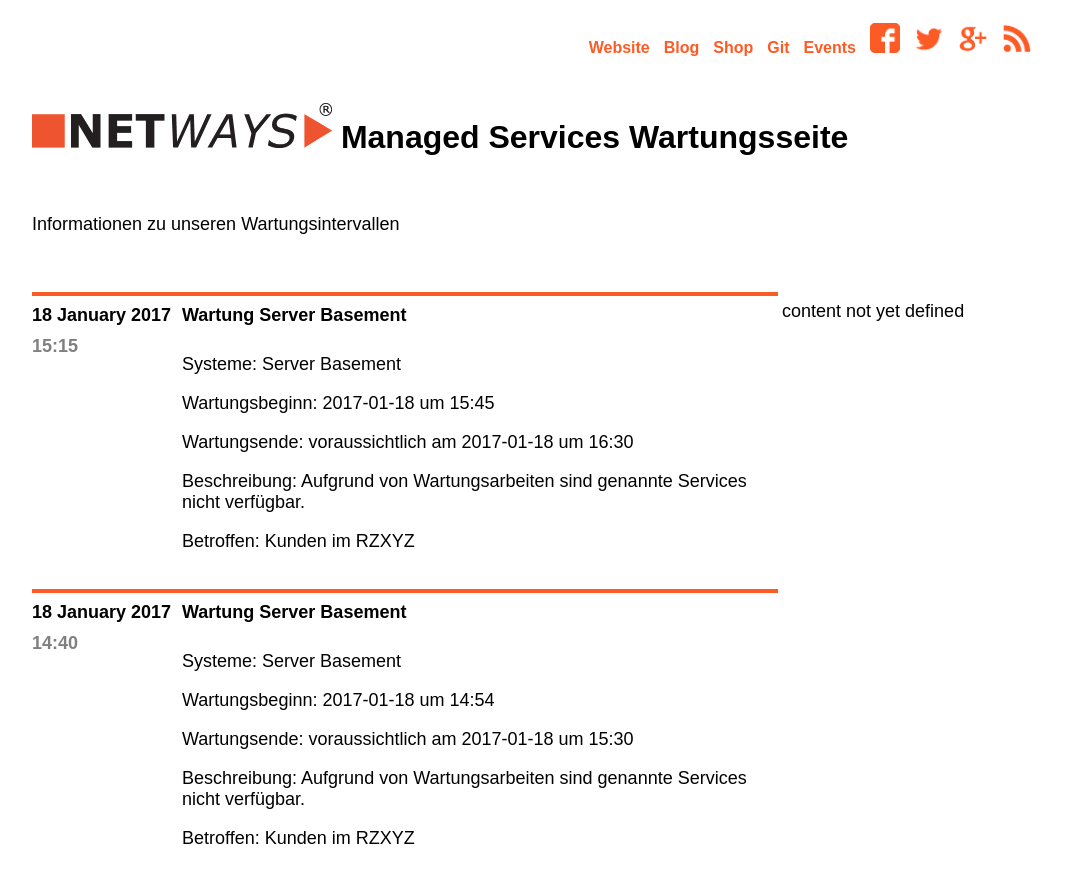
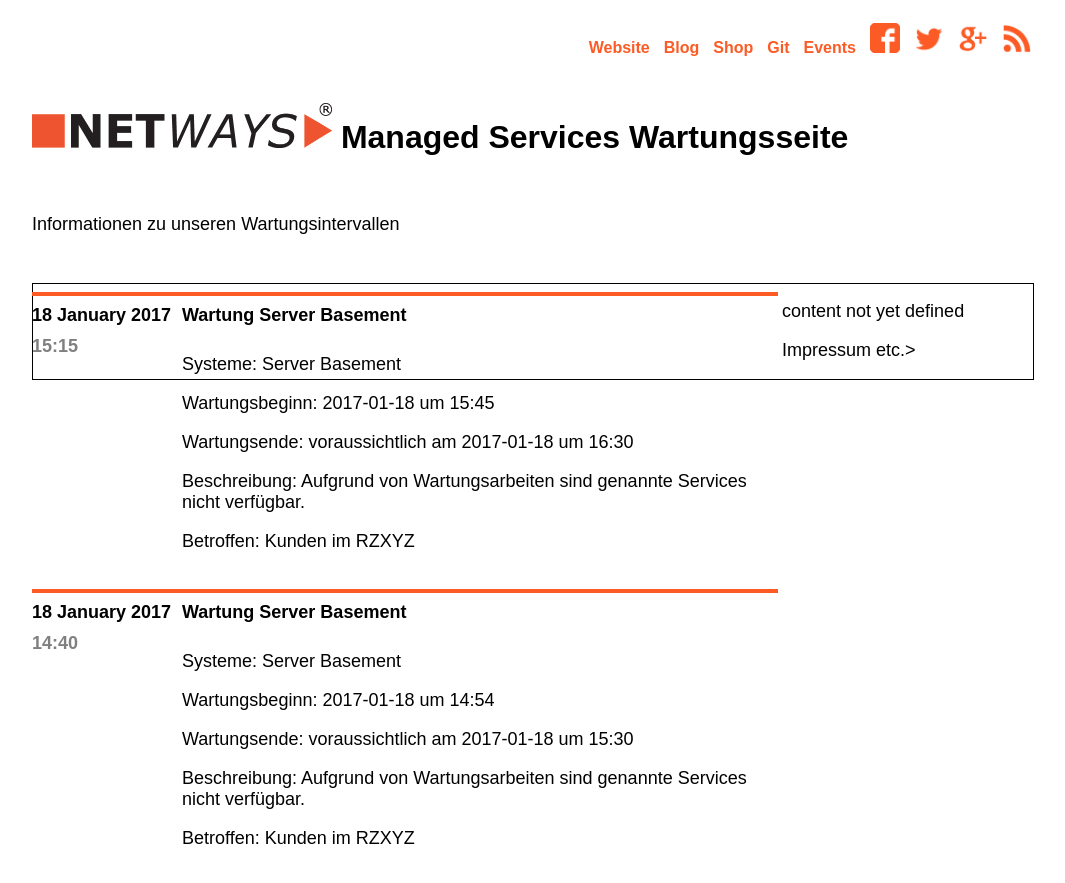
Before and after one commit to Storagegirl/storagegirl.github.io, a Jekyll site: the page built from index.html, in a window 1280 px wide. Shown: the top 883 px of the page, without its empty margins (108-1173 px from the left). Built offline with Jekyll 4.4.1, drawn with Linux system fonts in a browser that asks for light colours.

Commit message:
Update index.html

```diff
--- a/index.html
+++ b/index.html
@@ -48,4 +48,8 @@
 		<p>content not yet defined</p>
 	</div>
 
+	<div id="container4" style="float-bottom; width: 100%; border: 1px solid black">
+		<p>Impressum etc.>
+	</div>
+
 </div>
```
